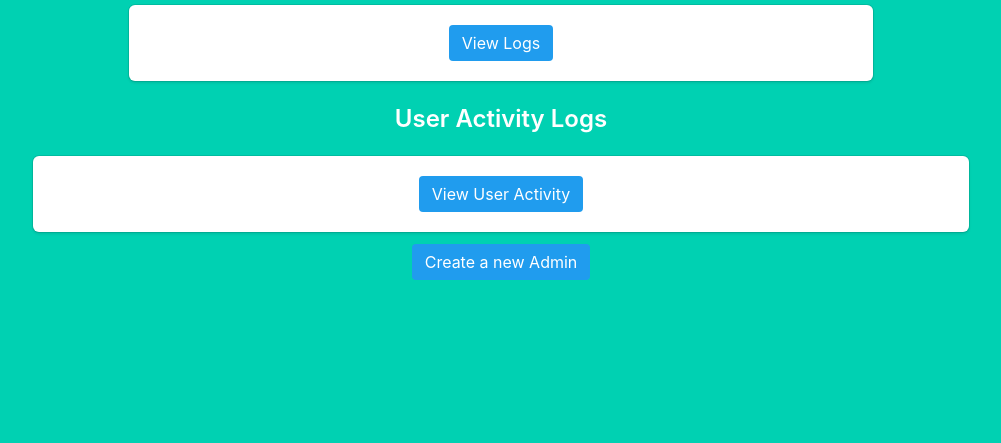
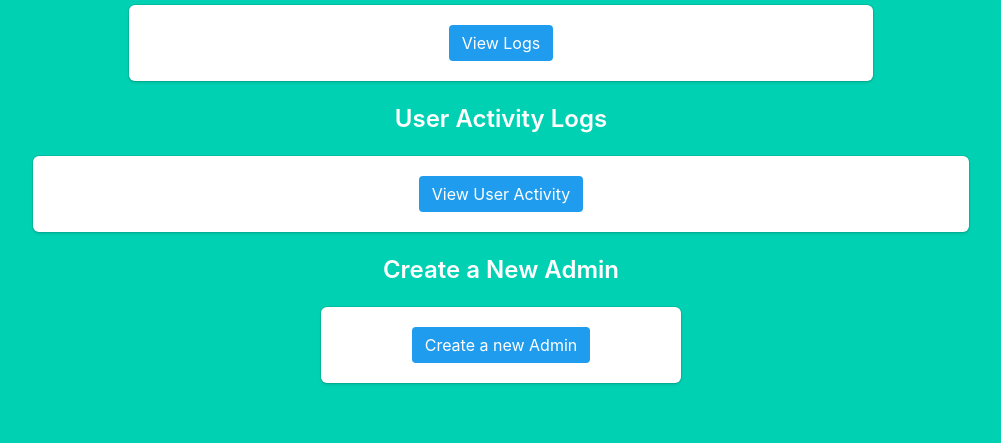
Before and after one commit to emsyoungg/LotteryWebApp, a Flask app: page /logs in a window 1280 px wide. Shown: the part 754-1197 px from the top of the page, without its empty margins (139-1140 px from the left). Before the commit the page ends 1034 px from the top, so only its background shows below. Run offline with Flask 3, Linux system fonts and the light colour scheme; a user stored in the database is signed in.

Commit message:
4.4 admin registration

```diff
--- a/templates/admin/admin.html
+++ b/templates/admin/admin.html
@@ -154,12 +154,17 @@
         </div>
     </div>
 
-    <div class="field">
-        <form action="/register_admin">
-            <button type="submit" class="button is-info is-centered">Create a new Admin</button>
-        </form>
+    <div class="column is-4 is-offset-4">
+
+        <h4 class="title is-4">Create a New Admin</h4>
+            <div class="box">
+                <div class="field">
+                    <form action="/register_admin">
+                        <button type="submit" class="button is-info is-centered">Create a new Admin</button>
+                    </form>
+                </div>
+            </div>
     </div>
 
 
-
 {% endblock %}
```
